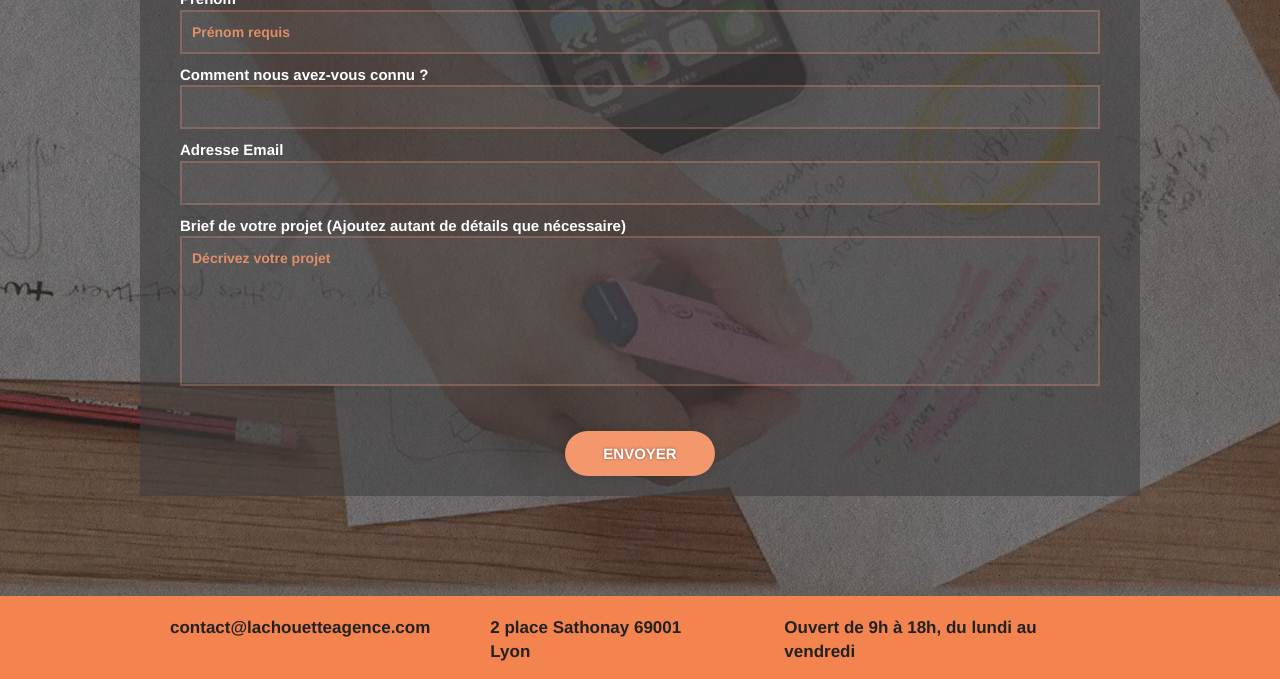
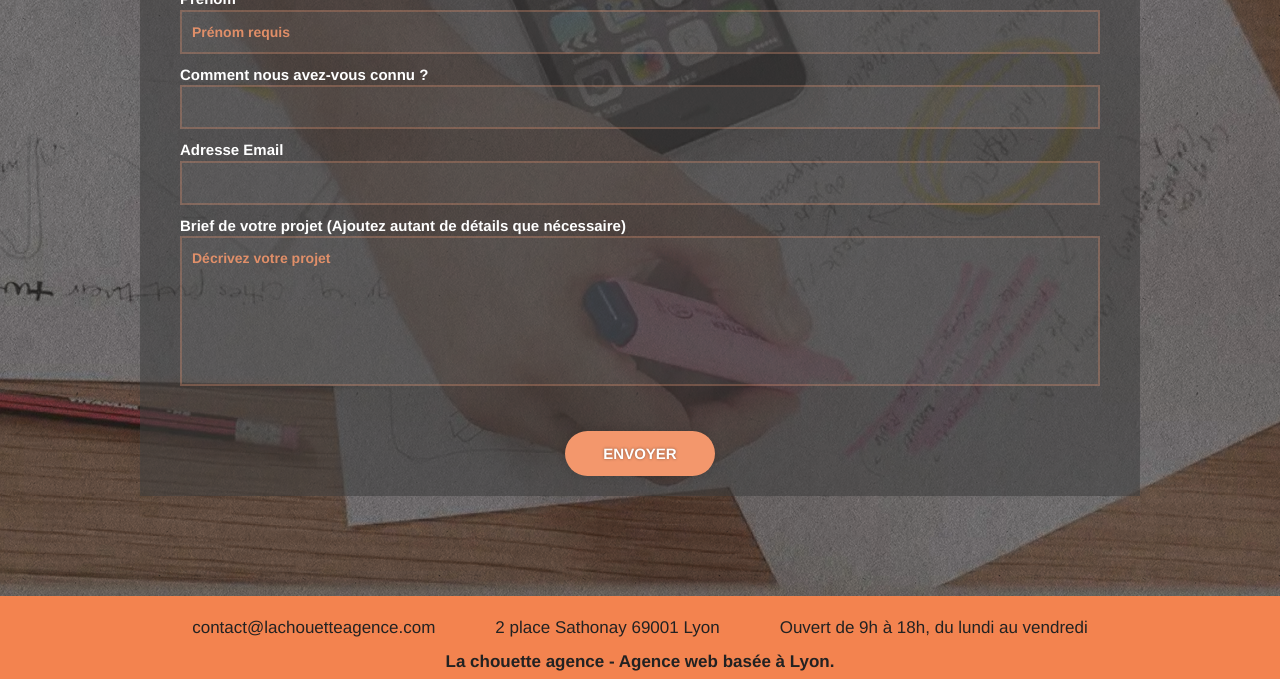
Before and after one commit to coaxoda/MammarFathi_4_19022021, a plain HTML site: page index.html in a window 1280 px wide. Shown: the part 3954-4633 px from the top of the page. Drawn offline with nearby package versions, Linux system fonts and the light colour scheme.

Commit message:
MàJ du bold sur les H1 et P

```diff
--- a/style.css
+++ b/style.css
@@ -906,7 +906,6 @@ h4 {
     display: flex;
     justify-content: center;
     color: #222222 !important;
-    font-weight: bold
 }
 
 .white-footer{
```
